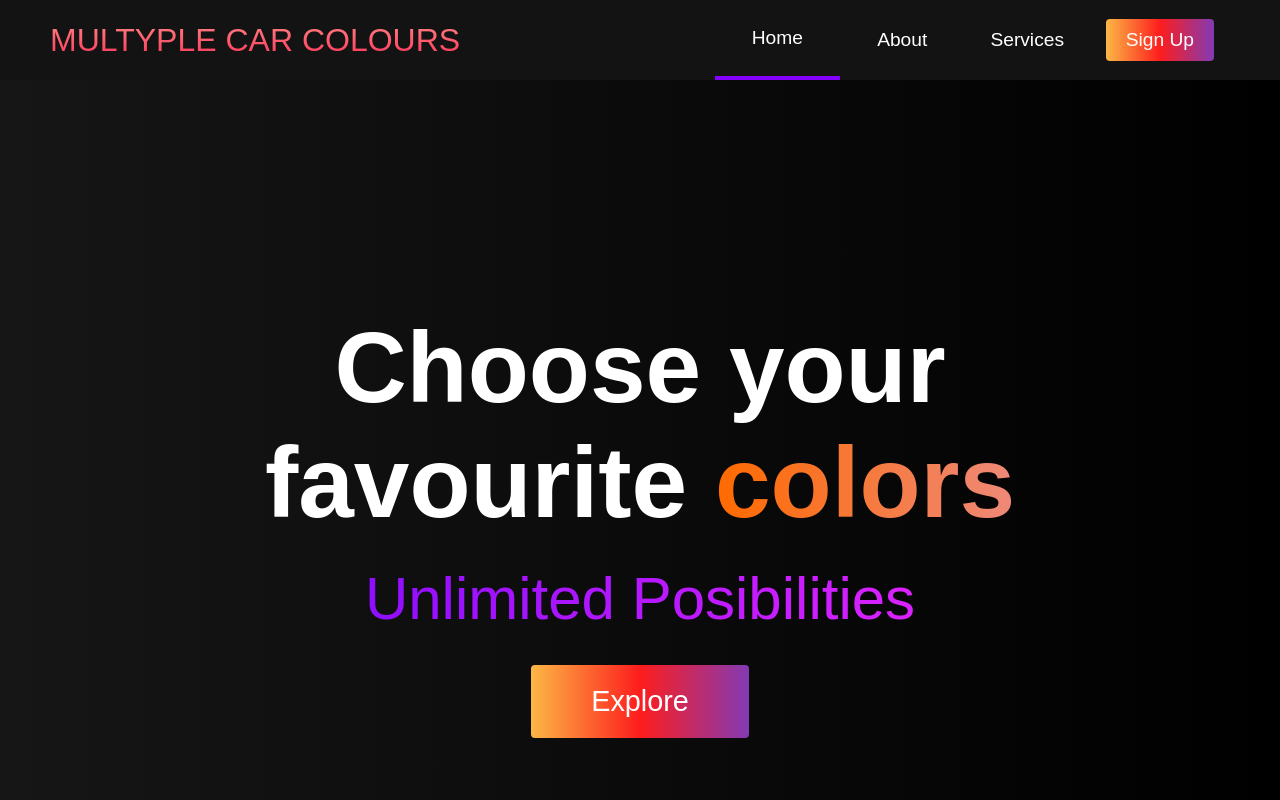
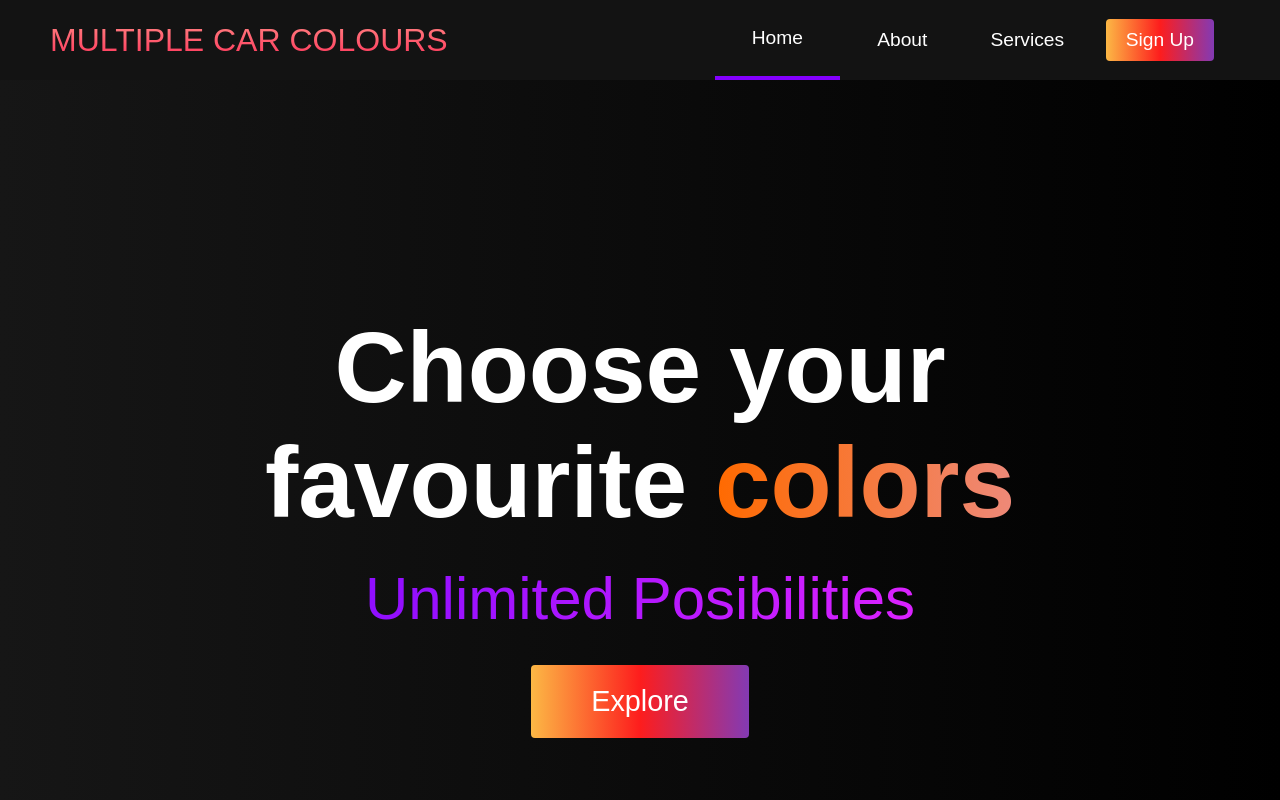
Before and after one commit to PopescuAndrei09/Responsive-website, a plain HTML site: page index.html in a window 1280 px wide. Shown: the top 800 px of the page. Drawn offline with Linux system fonts and the light colour scheme.

Commit message:
Update index.html

```diff
--- a/index.html
+++ b/index.html
@@ -15,7 +15,7 @@
 <body>
     <nav class="navbar">
         <div class="navbar__container">
-            <a href="#home" id="navbar__logo">MULTYPLE CAR COLOURS</a>
+            <a href="#home" id="navbar__logo">MULTIPLE CAR COLOURS</a>
             <div class="navbar__toggle" id="mobile-menu">
                 <span class="bar"></span>
                 <span class="bar"></span>
```
